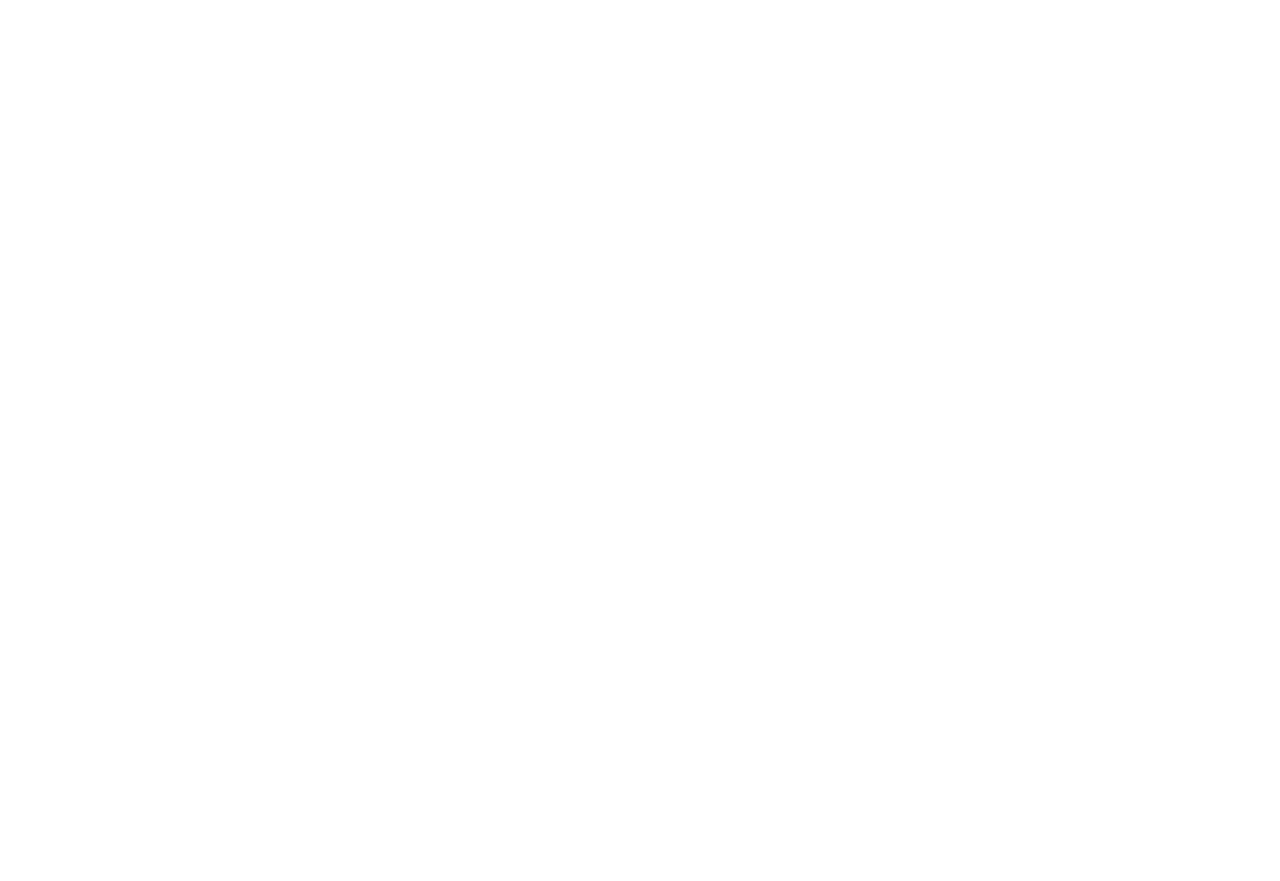
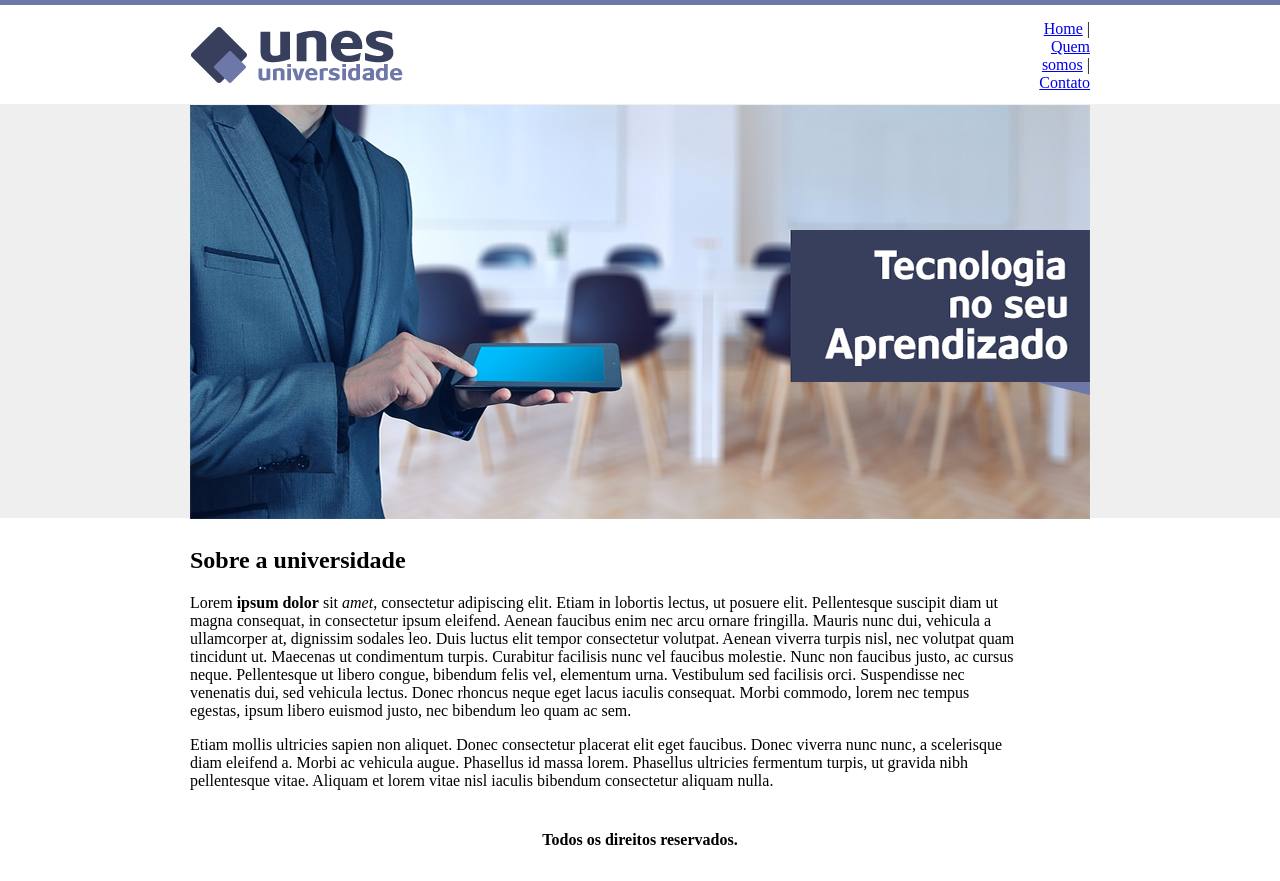
Before and after one commit to jud0r/ProjetoUnes, a plain HTML site: page index.html in a window 1280 px wide. Before the commit the page ends 800 px from the top, so only its background shows below. Drawn offline with Linux system fonts and the light colour scheme.

Commit message:
Pagina inicial finalizada

```diff
--- a/index.html
+++ b/index.html
@@ -1,11 +1,56 @@
 <!DOCTYPE html>
 <html>
     <head>
-        <meta charset="UTF-8">
-        <meta name="viewport" content="width=device-width, initial-scale=1.0">
         <title>UNES - Página principal</title>
+        <meta charset="utf-8">
     </head>
-    <body>
 
+    <body background="images/fundo.png">
+        <table width="900" align="center">
+
+            <tr>
+                <td height="90"><img src="images/logo.png"></td>
+                <td align="right">
+                    <a href="index.html">Home</a> |
+                    <a href="quem-somos.html">Quem somos</a> |
+                    <a href="contato.html">Contato</a>
+                </td>
+            </tr>
+
+            <tr>
+                <td colspan="2">
+                    <img src="images/capa.png">
+                </td>
+            </tr>
+
+            <tr>
+                <td>
+                    <h2>Sobre a universidade</h2>
+                    <p>Lorem <strong>ipsum dolor</strong> sit <em>amet</em>, consectetur adipiscing elit. Etiam in lobortis lectus, ut posuere elit. Pellentesque
+                        suscipit diam ut magna consequat, in consectetur ipsum eleifend. Aenean faucibus enim nec arcu ornare fringilla.
+                        Mauris nunc dui, vehicula a ullamcorper at, dignissim sodales leo. Duis luctus elit tempor consectetur volutpat.
+                        Aenean viverra turpis nisl, nec volutpat quam tincidunt ut. Maecenas ut condimentum turpis. Curabitur facilisis nunc
+                        vel faucibus molestie. Nunc non faucibus justo, ac cursus neque. Pellentesque ut libero congue, bibendum felis vel,
+                        elementum urna. Vestibulum sed facilisis orci. Suspendisse nec venenatis dui, sed vehicula lectus. Donec rhoncus neque
+                        eget lacus iaculis consequat. Morbi commodo, lorem nec tempus egestas, ipsum libero euismod justo, nec bibendum leo
+                        quam ac sem.
+                    </p>
+
+                    <p>
+                        Etiam mollis ultricies sapien non aliquet. Donec consectetur placerat elit eget faucibus. Donec viverra nunc nunc,
+                        a scelerisque diam eleifend a. Morbi ac vehicula augue. Phasellus id massa lorem. Phasellus ultricies fermentum turpis,
+                         ut gravida nibh pellentesque vitae. Aliquam et lorem vitae nisl iaculis bibendum consectetur aliquam nulla.
+                    </p>
+                </td>
+            </tr>
+
+            <tr>
+                <td colspan="2" align="center">
+                    <h4>Todos os direitos reservados.</h4>
+                </td>
+
+            </tr>
+
+        </table>
     </body>
 </html>
```
